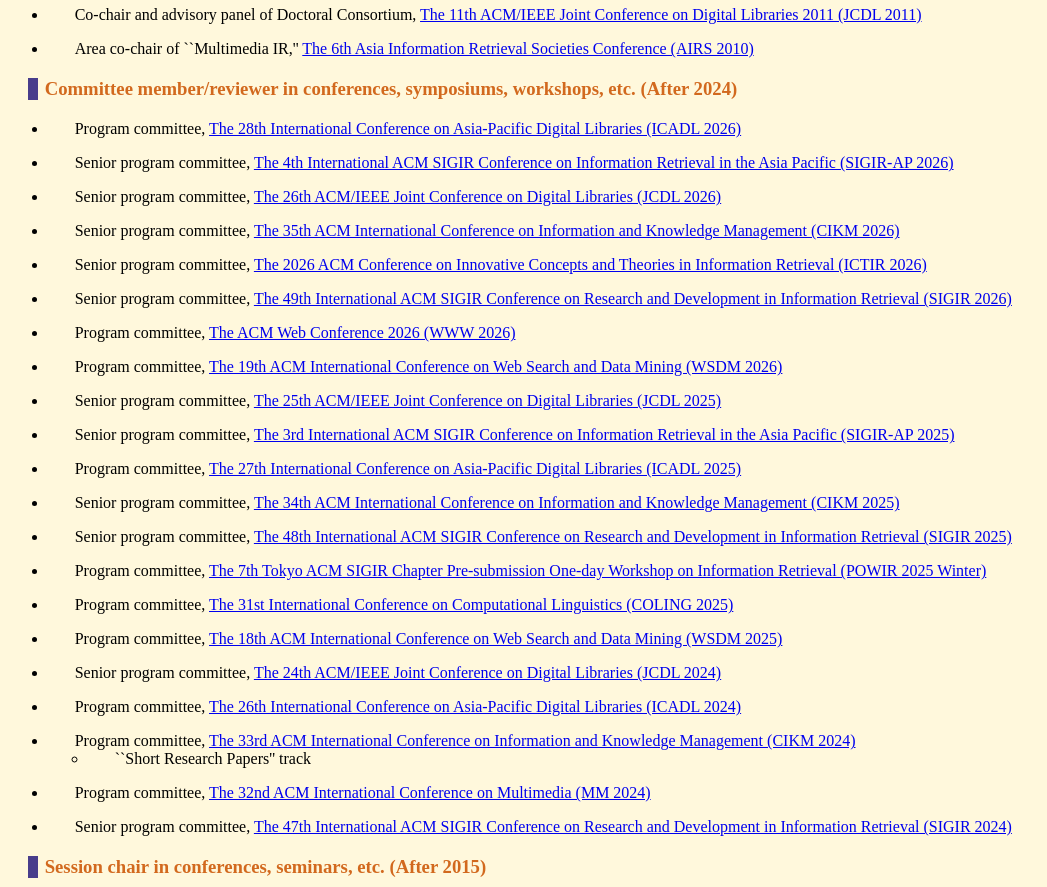
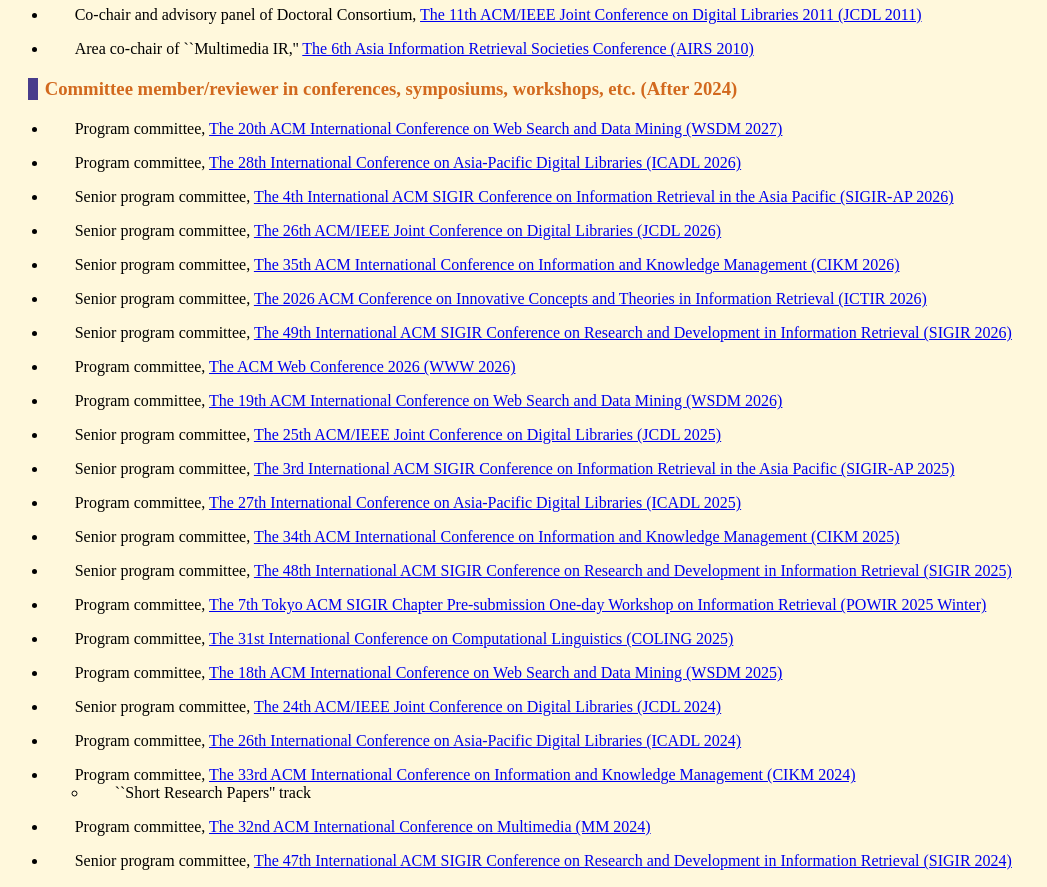
Before and after one commit to zakugus/zakugus.github.io, a plain HTML site: page index.html in a window 1280 px wide. Shown: the part 6760-7647 px from the top of the page, without its empty margins (0-1047 px from the left). Drawn offline with Linux system fonts and the light colour scheme.

Commit message:
Update index.html

```diff
--- a/index.html
+++ b/index.html
@@ -1024,6 +1024,13 @@
 <ul>
  <li>
 Program committee,
+<a href="https://www.wsdm-conference.org/2027/">The 20th ACM International Conference on Web Search and Data Mining (WSDM 2027)</a>
+ </li>
+</ul>
+
+<ul>
+ <li>
+Program committee,
 <a href="https://icadl.net/icadl2026/">The 28th International Conference on Asia-Pacific Digital Libraries (ICADL 2026)</a>
  </li>
 </ul>
```
